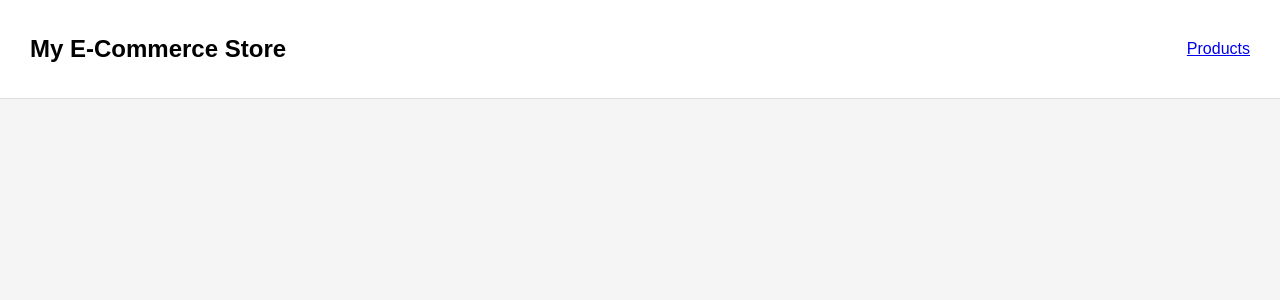
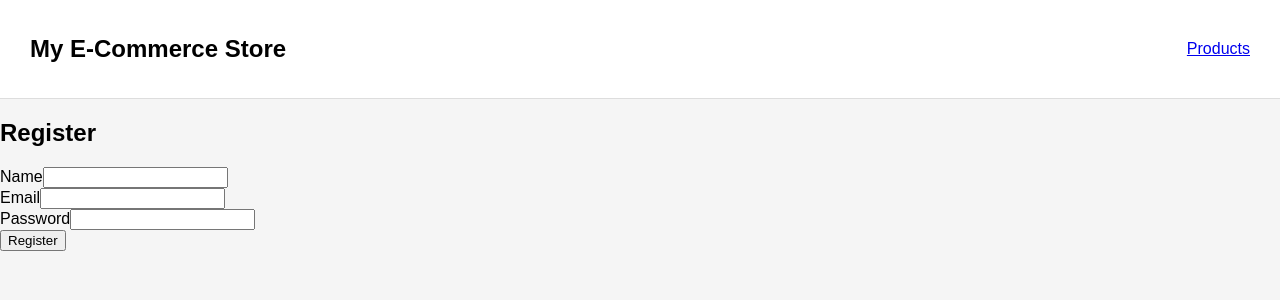
Before and after one commit to ReddyHemanth4292/ecommerce-frontend, a React (Vite) app: page /register in a window 1280 px wide. Shown: the top 300 px of the page. Built offline with nearby package versions, Linux system fonts and the light colour scheme.

Commit message:
completed registration form

```diff
--- a/src/App.jsx
+++ b/src/App.jsx
@@ -8,6 +8,7 @@ import ProductCard from "./components/ProductCard";
 import Navbar from "./components/Navbar";
 import ProductList from "./components/ProductList";
 import ProductDetails from "./components/ProductDetails";
+import Register from "./pages/Register";
 
 function App() {
   return (
@@ -16,6 +17,7 @@ function App() {
       <Routes>
         <Route path="/products" element={<ProductList />} />
         <Route path="/products/:id" element={<ProductDetails />} />
+        <Route path="/register" element={<Register />} />
       </Routes>
     </BrowserRouter>
   );
--- /dev/null
+++ b/src/pages/Register.jsx
@@ -0,0 +1,84 @@
+import { useState } from "react";
+import { registerUser } from "../services/authService";
+
+function Register() {
+  const [formData, setFormData] = useState({
+    name: "",
+    email: "",
+    password: "",
+  });
+  const [message, setMessage] = useState("");
+  const [error, setError] = useState("");
+
+  const handleChange = (event) => {
+    setFormData({
+      ...formData,
+      [event.target.name]: event.target.value,
+    });
+  };
+
+  const handleSubmit = async (event) => {
+    event.preventDefault();
+    setMessage("");
+    setError("");
+    try {
+      const data = await registerUser({ ...formData, role: "Customer" });
+      setMessage("Registration successful");
+
+      console.log(data);
+    } catch (error) {
+      setError("Registration failed");
+    }
+  };
+
+  return (
+    <div>
+      <h2>Register</h2>
+
+      <form onSubmit={handleSubmit}>
+        <div>
+          <label>Name</label>
+
+          <input
+            type="text"
+            name="name"
+            value={formData.name}
+            onChange={handleChange}
+          />
+        </div>
+
+        <div>
+          <label>Email</label>
+
+          <input
+            type="email"
+            name="email"
+            value={formData.email}
+            onChange={handleChange}
+          />
+        </div>
+
+        <div>
+          <label>Password</label>
+
+          <input
+            type="password"
+            name="password"
+            value={formData.password}
+            onChange={handleChange}
+          />
+        </div>
+
+        <button type="submit" onSubmit={handleSubmit}>
+          Register
+        </button>
+      </form>
+
+      {message && <p>{message}</p>}
+
+      {error && <p>{error}</p>}
+    </div>
+  );
+}
+
+export default Register;
--- /dev/null
+++ b/src/services/authService.js
@@ -0,0 +1,31 @@
+const API_URL="http://localhost:8080/api/auth";
+
+export const registerUser = async (userData) => {
+    const response=await fetch(`${API_URL}/register`,{
+        method: "POST",
+        headers: {
+            "Content-Type": "application/json"
+        },
+        body: JSON.stringify(userData)
+    });
+
+    if(!response.ok){
+        throw new Error("Registration Failed");
+    }
+    return response.json;
+};
+
+export const loginUser = async (loginData) => {
+    const response= await fetch (`${API_URL}/login`,{
+        method:"POST",
+        headers: {
+            "Content-Type": "application/json"
+        },
+        body: JSON.stringify(loginData)
+    });
+
+    if(!response.ok){
+        throw new Error("Login failed");
+    }
+    return response.json();
+}
```
